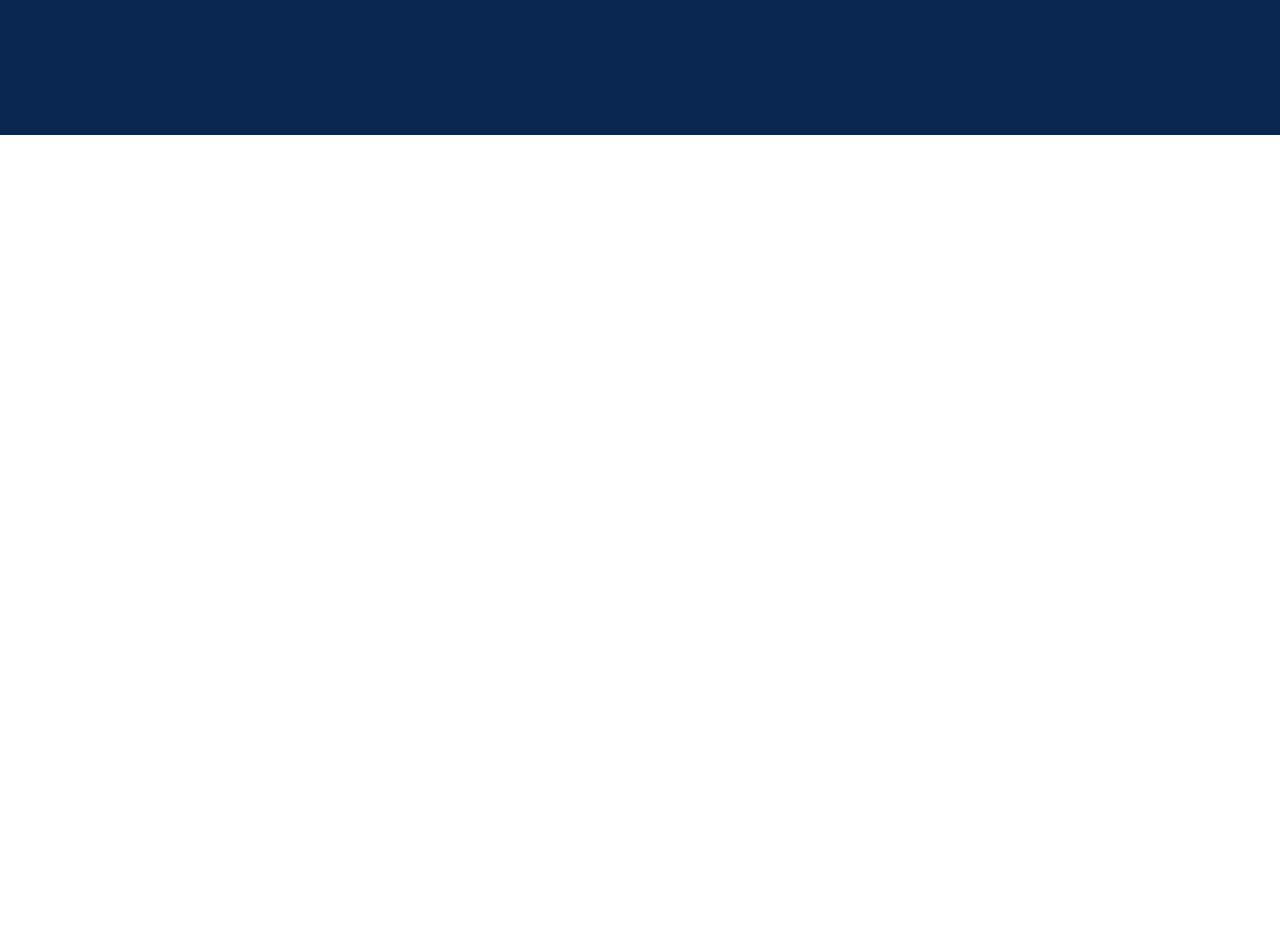
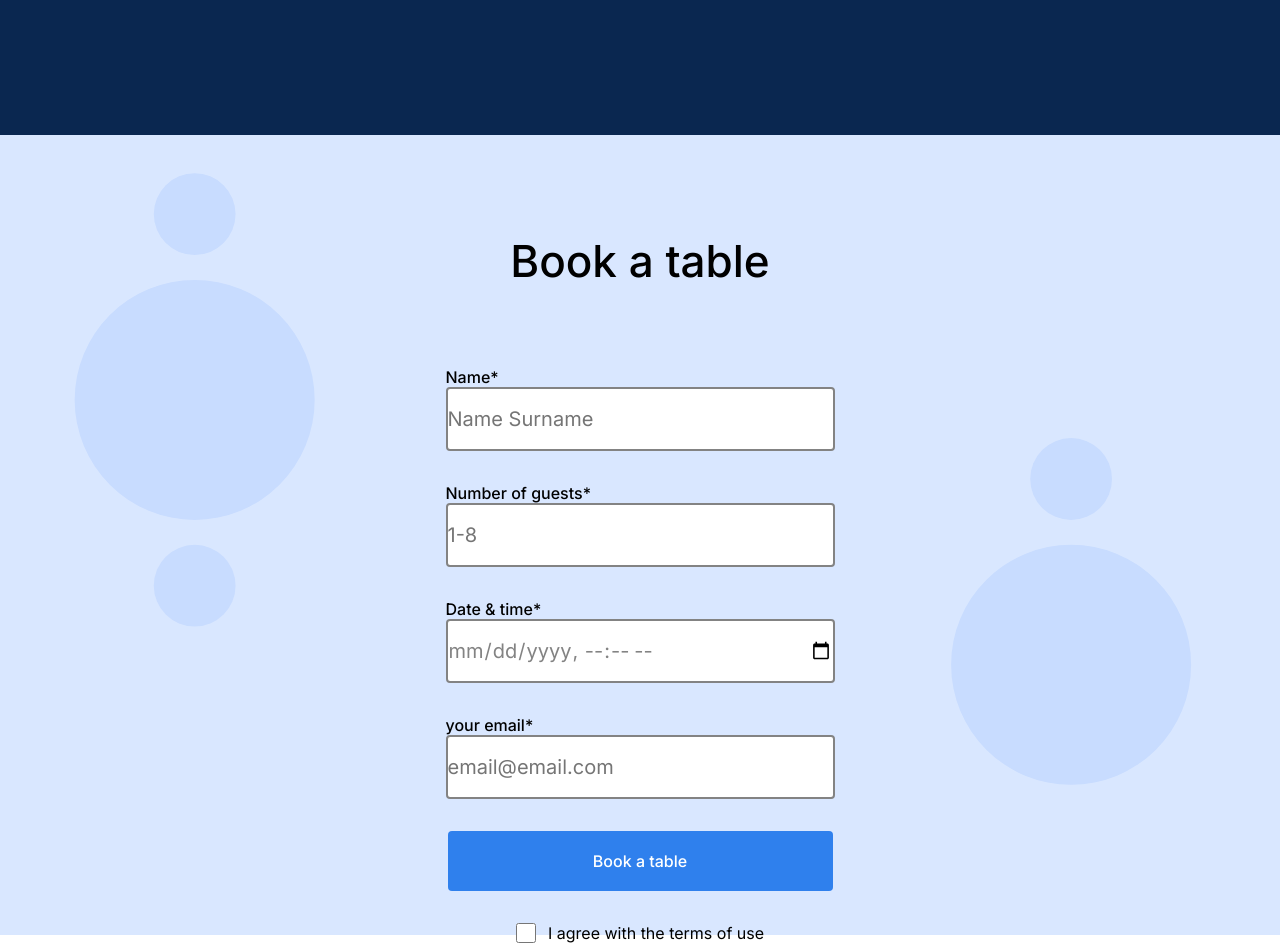
Before and after one commit to itsblake10/se_project_coffeeshop, a plain HTML site: page index.html in a window 1280 px wide. Shown: the part 1465-2408 px from the top of the page. Before the commit the page ends 1600 px from the top, so only its background shows below. Drawn offline with Linux system fonts and the light colour scheme.

Commit message:
update form

```diff
--- a/index.html
+++ b/index.html
@@ -113,7 +113,69 @@
           </div>
         </section>
 
-        <section id="reservation" class="reservation"></section>
+        <section id="reservation" class="reservation">
+          <h4 class="reservation__title">Book a table</h4>
+
+          <form class="form reservation__form">
+            <fieldset class="form__fieldset">
+              <label class="form__label" for="name">Name*</label>
+              <input
+                class="form__input"
+                type="text"
+                placeholder="Name Surname"
+                name="name"
+                id="name"
+              />
+            </fieldset>
+
+            <fieldset class="form__fieldset">
+              <label class="form__label" for="number-of-guests"
+                >Number of guests*</label
+              >
+              <input
+                class="form__input"
+                type="number"
+                min="1"
+                max="8"
+                placeholder="1-8"
+                name="number of guests"
+                id="number-of-guests"
+              />
+            </fieldset>
+
+            <fieldset class="form__fieldset">
+              <label class="form__label" for="date-time">Date & time*</label>
+              <input
+                class="form__input"
+                type="datetime-local"
+                id="date-time"
+                name="date and time"
+              />
+            </fieldset>
+
+            <fieldset class="form__fieldset">
+              <label class="form__label" for="email">your email*</label>
+              <input
+                class="form__input"
+                type="email"
+                placeholder="email@email.com"
+                id="email"
+                name="email"
+              />
+            </fieldset>
+
+            <button class="form__button" type="submit">Book a table</button>
+
+            <label class="form__label-checkbox" for="form-checkbox"
+              >I agree with the terms of use
+              <input
+                class="form__checkbox"
+                type="checkbox"
+                id="form-checkbox"
+              />
+            </label>
+          </form>
+        </section>
 
         <section id="menu" class="menu"></section>
 
--- a/pages/index.css
+++ b/pages/index.css
@@ -38,7 +38,7 @@
 }
 
 .nav__link {
-  font-family: "Inter" Arial, sans-serif;
+  font-family: "Inter", Arial, sans-serif;
   font-style: normal;
   font-weight: 500;
   font-size: 16px;
@@ -83,10 +83,14 @@
 }
 
 .header__image {
+  display: block;
   width: 646px;
+  max-width: 100%;
+  max-height: 100%;
   position: absolute;
   top: 124px;
   right: 5px;
+  max-width: 100%;
 }
 
 .header__footer {
@@ -191,3 +195,104 @@
   display: flex;
   justify-content: space-between;
 }
+
+.reservation {
+  background: url(../images/background_reservation.svg);
+  background-repeat: no-repeat;
+  background-position: center;
+  background-size: cover;
+  background-color: #d9e7ff;
+  height: 100vh;
+}
+
+.reservation__title {
+  font-family: "Inter";
+  font-style: normal;
+  font-weight: 500;
+  font-size: 44px;
+  line-height: 52px;
+  margin: 0;
+  text-align: center;
+  position: relative;
+  top: 100px;
+}
+
+.form {
+  display: flex;
+  flex-direction: column;
+  align-items: center;
+  justify-content: center;
+  gap: 32px;
+}
+
+.reservation__form {
+  margin-top: 180px;
+}
+
+.form__fieldset {
+  border: none;
+  max-width: 385px;
+  padding: 0;
+}
+
+.form__label {
+  font-family: "Inter";
+  font-style: normal;
+  font-weight: 500;
+  font-size: 16px;
+  line-height: 20px;
+  margin-bottom: 8px;
+}
+
+.form__input {
+  border-radius: 4px;
+  border-style: solid;
+  border-color: #838383;
+  font-family: "Inter";
+  font-style: normal;
+  font-weight: normal;
+  font-size: 20px;
+  line-height: 30px;
+  color: #838383;
+  margin: 0;
+  padding: 0;
+  height: 60px;
+  width: 385px;
+}
+
+.form__button {
+  color: #ffffff;
+  background-color: #2f80ed;
+  font-family: Inter;
+  font-style: normal;
+  font-weight: 500;
+  font-size: 16px;
+  line-height: 20px;
+  border: none;
+  border-radius: 4px;
+  height: 60px;
+  width: 385px;
+}
+
+.form__button:hover {
+  opacity: 70%;
+  transition: 1s;
+}
+
+.form__label-checkbox {
+  display: flex;
+  flex-direction: row-reverse;
+  flex-wrap: nowrap;
+}
+
+.form__checkbox {
+  font-family: Inter;
+  font-style: normal;
+  font-weight: 500;
+  font-size: 16px;
+  line-height: 20px;
+  border-radius: 2px;
+  width: 20px;
+  height: 20px;
+  margin-right: 12px;
+}
```
Also changed, not shown: images/check.svg (deleted).
